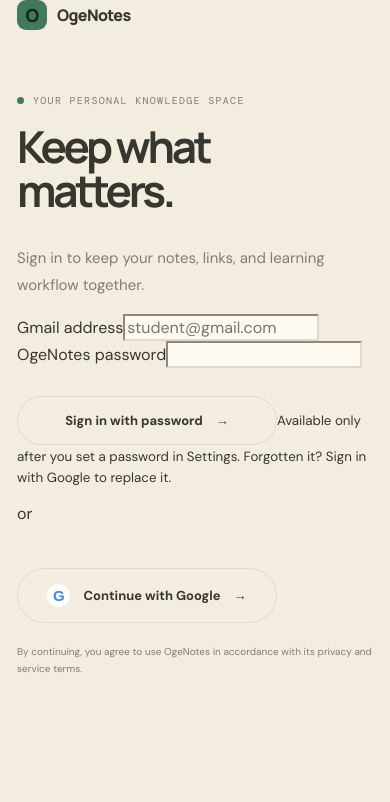
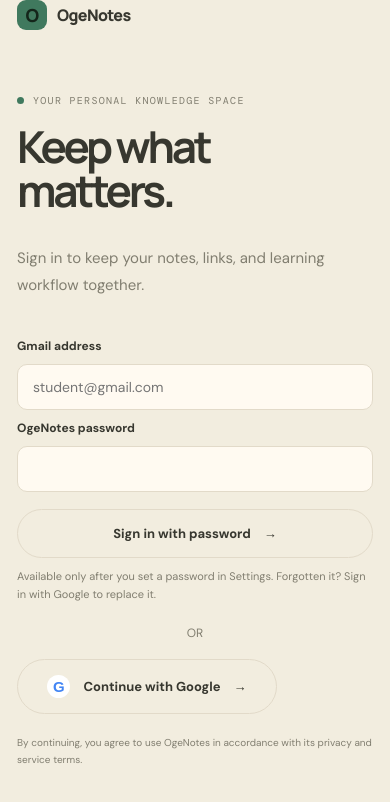
Before and after one commit to nikhil-dex/oge, a Next.js app: page /register in a window 390 px wide. Shown: the top 802 px of the page. Built offline with nearby package versions, Linux system fonts and the light colour scheme; no server answers.

Commit message:
style(auth): responsive linked password login and settings controls

```diff
--- a/app/globals.css
+++ b/app/globals.css
@@ -287,3 +287,20 @@ button, a { -webkit-tap-highlight-color: transparent; }
 @media(max-width:900px){.saved-links-grid{grid-template-columns:repeat(2,minmax(0,1fr))}.saved-links-hero{padding-top:43px}}
 @media(max-width:620px){.saved-links-hero{align-items:stretch;flex-direction:column;gap:20px;padding:39px 0 25px}.saved-links-hero h1{font-size:41px}.saved-links-add{justify-content:center;width:100%;min-height:44px}.saved-links-toolbar{align-items:stretch;flex-direction:column;gap:10px}.saved-links-search{width:100%;min-height:44px}.saved-links-count{align-self:flex-end}.saved-links-grid{grid-template-columns:minmax(0,1fr);gap:10px;padding-top:15px}.saved-link-card{min-height:0;padding:15px}.saved-link-card-actions button,.saved-link-open{min-height:40px}.saved-link-form-panel{padding:17px 14px}.saved-link-form{grid-template-columns:minmax(0,1fr);gap:13px}.saved-link-wide{grid-column:auto}.saved-link-form-actions{justify-content:stretch}.saved-link-form-actions>*{flex:1;justify-content:center}.saved-link-form-heading h2{font-size:21px}}
 @media(prefers-reduced-motion:reduce){.saved-link-card{transition:none}}
+
+
+/* Linked Google account + OgeNotes password sign-in */
+.oge-password-login-form{display:flex;flex-direction:column;align-items:stretch;gap:10px;width:min(100%,380px);margin-top:24px}
+.oge-password-login-form label{font-size:12px;font-weight:700;color:var(--ink)}
+.oge-password-login-form input{width:100%;padding:13px 15px;background:var(--paper);border:1px solid var(--line);border-radius:10px;color:var(--ink);font-size:14px}
+.oge-password-login-form input:focus-visible{outline:2px solid var(--green);outline-offset:2px}
+.oge-password-login-form .oge-google-button{margin-top:7px;width:100%}
+.oge-password-login-form small{color:var(--muted);font-size:11px;line-height:1.6}
+.oge-password-error{font-size:12px;color:#bd4d46;line-height:1.5;margin:0}
+.oge-password-success{color:var(--green);font-size:12px;font-weight:700}
+.oge-login-separator{width:min(100%,380px);text-align:center;margin:22px 0 0;color:var(--muted);font-size:12px;text-transform:uppercase}
+.oge-login-separator+form .oge-google-button{width:min(100%,380px);margin-top:18px}
+.oge-password-settings{margin:23px 0;padding-top:20px;border-top:1px solid var(--line)}
+.oge-password-settings h3{font-size:16px;margin:0 0 10px}
+.oge-password-settings p{font-size:12px;line-height:1.75;color:var(--muted);max-width:540px}
+.oge-password-settings .oge-password-login-form{margin-top:17px}
```
